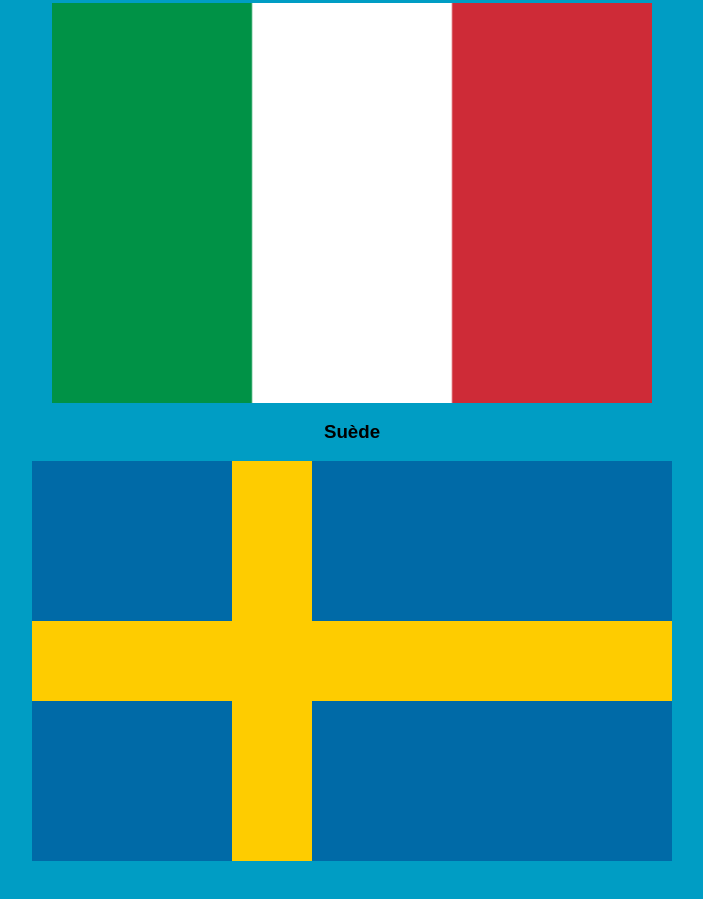
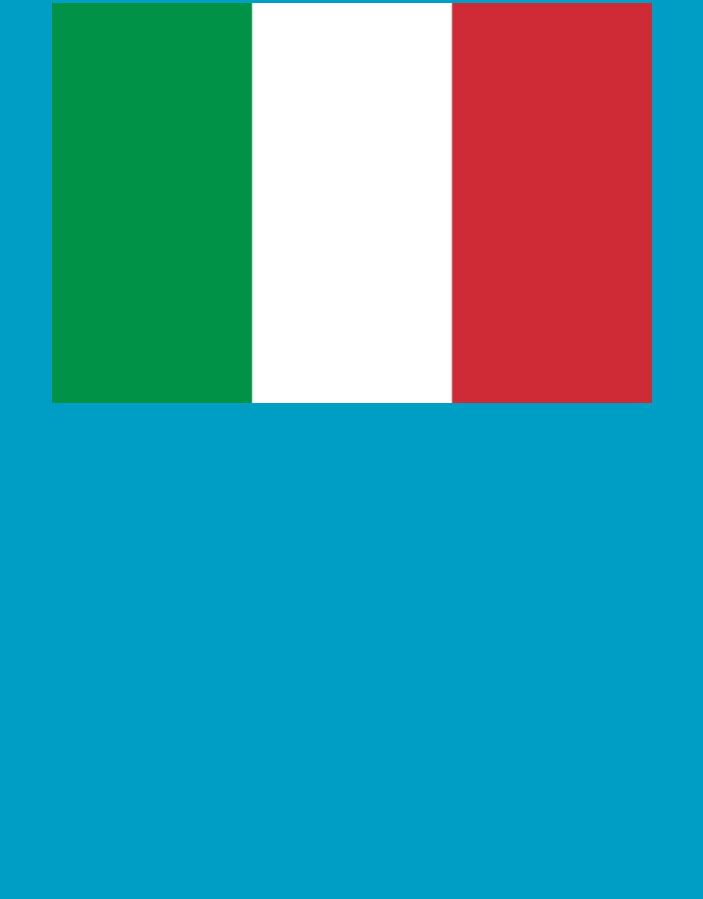
Before and after one commit to climatparregions/climatparregions.github.io, a plain HTML site: page pays/europe/europe.html in a window 1280 px wide. Shown: the part 1561-2460 px from the top of the page, without its empty margins (288-991 px from the left). After the commit the page ends 2064 px from the top, so only its background shows below. Drawn offline with Linux system fonts and the light colour scheme; files that its build step writes are made by us from their sources.

Commit message:
Update europe.html

```diff
--- a/pays/europe/europe.html
+++ b/pays/europe/europe.html
@@ -20,8 +20,7 @@
                         <a href="angleterre.html"><img class="center" src="../../images/angleterre.png" height="400px"></a>
                         <h3 id="nomPays">Italie</h3>
                         <a href="italie.html"><img class="center" src="../../images/italie.png" height="400px"></a>
-                        <h3 id="nomPays">Suède</h3>
-                        <a href="suede.html"><img class="center" src="../../images/suede.png" height="400px"></a>
+
                 <div id="footer">
                         <h3>TREVIAN Benjamin, MINGUILLON Erwan, PRESS Luka</h3>
                 </div>
```
